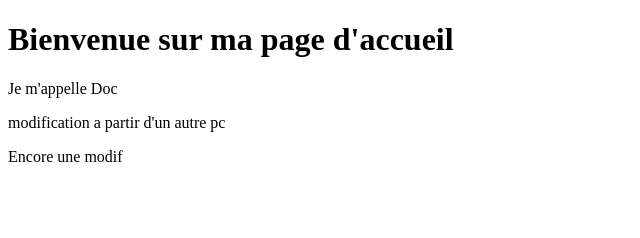
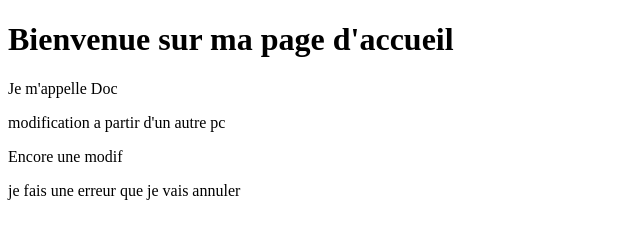
Before and after one commit to Doc-coD/testons, a plain HTML site: page index.html in a window 1280 px wide. Shown: the whole page, without its empty margins (0-640 px from the left). Drawn offline with Linux system fonts and the light colour scheme.

Commit message:
erreur a annuler

```diff
--- a/index.html
+++ b/index.html
@@ -12,6 +12,7 @@
     <p>Je m'appelle Doc</p>
     <p>modification a partir d'un autre pc</p>
     <p>Encore une modif</p>
+    <p>je fais une erreur que je vais annuler</p>
 
 </body>
 </html>
```
